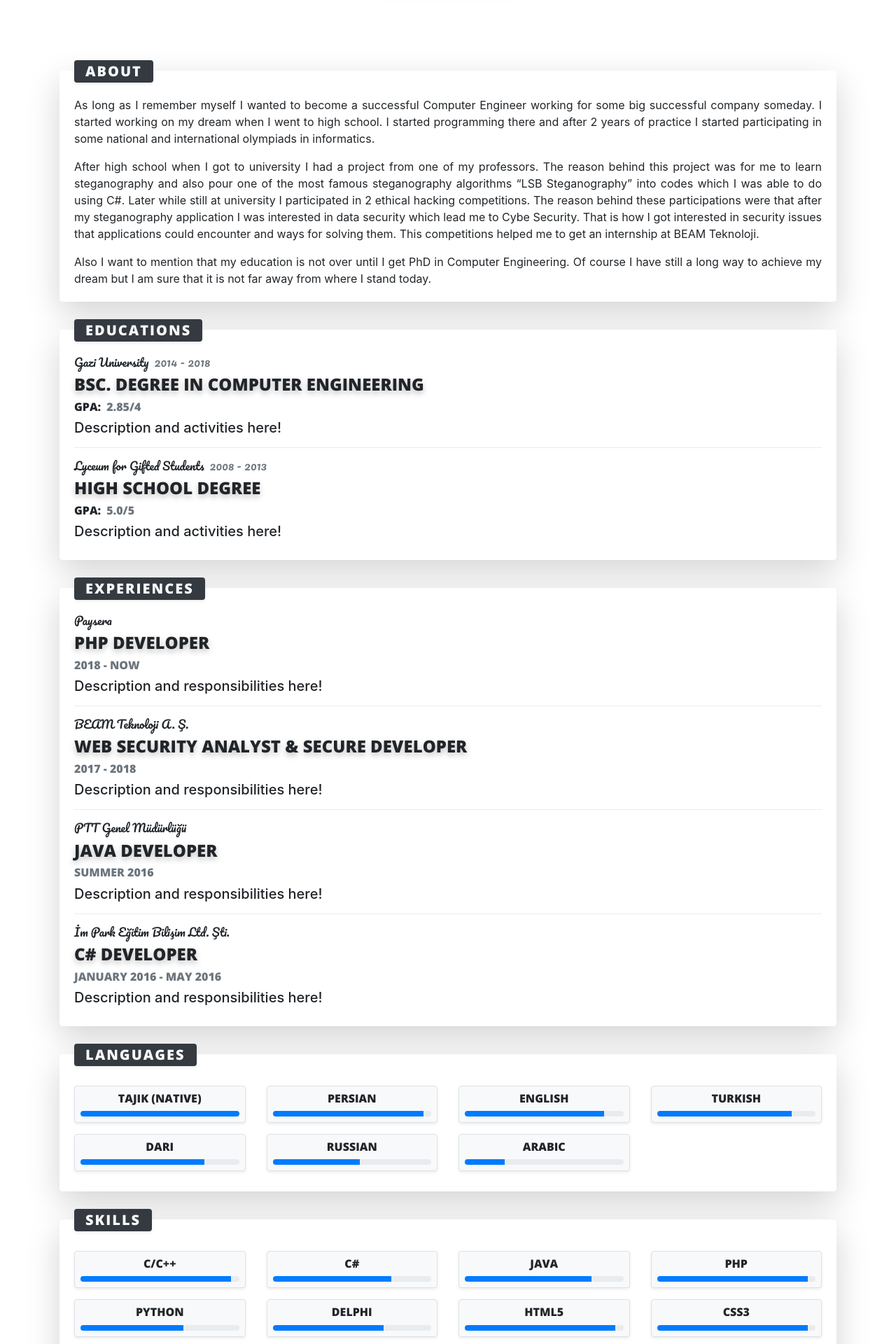
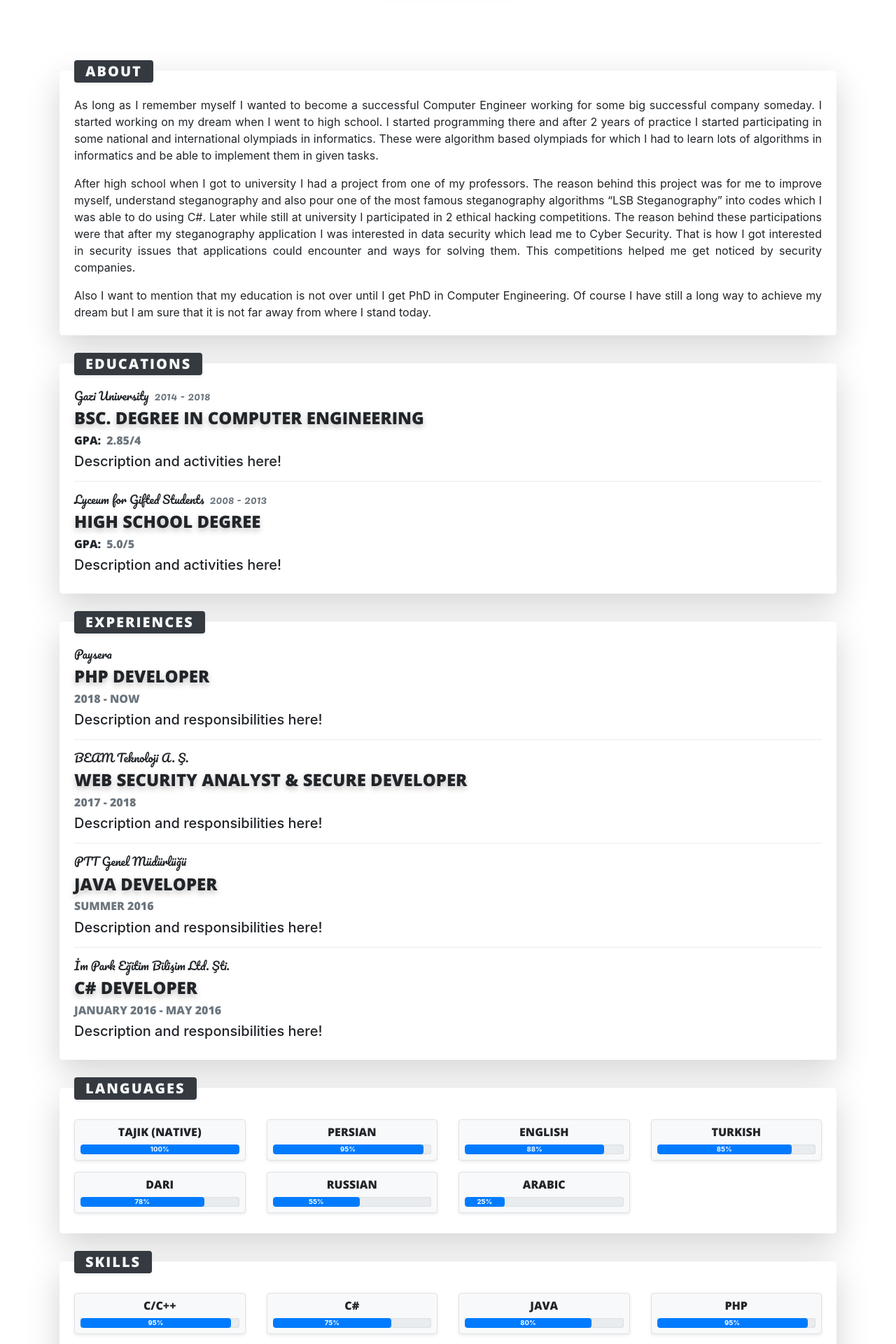
Before and after one commit to shockyrow/portfolio, a React (Create React App) app: page / in a window 1280 px wide. Shown: the part 440-2360 px from the top of the page at 70% size. Built offline with nearby package versions, Linux system fonts and the light colour scheme; a web font is replaced by a local one.

Commit message:
Minor changes

```diff
--- a/src/assets/scss/global.scss
+++ b/src/assets/scss/global.scss
@@ -1,3 +1,5 @@
+@import "~bootstrap/scss/bootstrap";
+
 body {
   margin: 0;
   padding: 0;
--- a/src/index.js
+++ b/src/index.js
@@ -5,7 +5,6 @@ import App from './views/HomePage/App';
 import * as serviceWorker from './serviceWorker';
 import 'jquery/dist/jquery.min';
 import 'popper.js/dist/popper.min';
-import 'bootstrap/dist/css/bootstrap.min.css';
 import 'bootstrap/dist/js/bootstrap.min';
 
 ReactDOM.render(<App />, document.getElementById('root'));
--- a/src/views/Components/Sections/About.js
+++ b/src/views/Components/Sections/About.js
@@ -11,27 +11,29 @@ class About extends Component {
                 <InfoBlock title={"About"} content={(
                     <Fragment>
                         <p>
-                            As long as I remember myself I wanted to become a successful Computer Engineer working for some
-                            big successful company someday. I started working on my dream when I went to high school. I
-                            started programming there and after 2 years of practice I started participating in some national
-                            and international olympiads in informatics.
+                            As long as I remember myself I wanted to become a successful Computer Engineer working for
+                            some big successful company someday. I started working on my dream when I went to high
+                            school. I started programming there and after 2 years of practice I started participating in
+                            some national and international olympiads in informatics. These were algorithm based
+                            olympiads for which I had to learn lots of algorithms in informatics and be able to
+                            implement them in given tasks.
                         </p>
 
                         <p>
-                            After high school when I got to university I had a project from one of my professors. The reason
-                            behind this project was for me to learn steganography and also pour one of the most famous
-                            steganography algorithms “LSB Steganography” into codes which I was able to do using C#. Later
-                            while still at university I participated in 2 ethical hacking competitions. The reason behind
-                            these participations were that after my steganography application I was interested in data
-                            security which lead me to Cybe Security. That is how I got interested in security issues that
-                            applications could encounter and ways for solving them. This competitions helped me to get an
-                            internship at BEAM Teknoloji.
+                            After high school when I got to university I had a project from one of my professors. The
+                            reason behind this project was for me to improve myself, understand steganography and also
+                            pour one of the most famous steganography algorithms “LSB Steganography” into codes which I
+                            was able to do using C#. Later while still at university I participated in 2 ethical hacking
+                            competitions. The reason behind these participations were that after my steganography
+                            application I was interested in data security which lead me to Cyber Security. That is how I
+                            got interested in security issues that applications could encounter and ways for solving
+                            them. This competitions helped me get noticed by security companies.
                         </p>
 
                         <p className="m-0">
-                            Also I want to mention that my education is not over until I get PhD in Computer Engineering. Of
-                            course I have still a long way to achieve my dream but I am sure that it is not far away from
-                            where I stand today.
+                            Also I want to mention that my education is not over until I get PhD in Computer
+                            Engineering. Of course I have still a long way to achieve my dream but I am sure that it is
+                            not far away from where I stand today.
                         </p>
                     </Fragment>
                 )}/>
--- a/src/views/Components/Sections/Languages.js
+++ b/src/views/Components/Sections/Languages.js
@@ -13,9 +13,10 @@ class Languages extends Component {
                                 {item["name"]}
                             </h6>
 
-                            <div className="progress rounded" style={{'height': '8px'}}>
-                                <div className="progress-bar" role="progressbar" style={{'width': item["progress"] + '%'}}
+                            <div className="progress rounded" style={{height: '14px', boxShadow: 'inset 0 0 2px 0 silver'}}>
+                                <div className="progress-bar rounded" role="progressbar" style={{width: item["progress"] + '%'}}
                                      aria-valuenow={item["progress"]} aria-valuemin="0" aria-valuemax="100">
+                                    <small className="font-weight-bold">{item["progress"] + '%'}</small>
                                 </div>
                             </div>
                         </div>
--- a/src/views/Components/Sections/Skills.js
+++ b/src/views/Components/Sections/Skills.js
@@ -13,9 +13,10 @@ class Skills extends Component {
                                 {item["name"]}
                             </h6>
 
-                            <div className="progress rounded" style={{'height': '8px'}}>
-                                <div className="progress-bar" role="progressbar" style={{'width': item["progress"] + '%'}}
+                            <div className="progress rounded" style={{height: '14px', boxShadow: 'inset 0 0 2px 0 silver'}}>
+                                <div className="progress-bar rounded" role="progressbar" style={{width: item["progress"] + '%'}}
                                      aria-valuenow={item["progress"]} aria-valuemin="0" aria-valuemax="100">
+                                    <small className="font-weight-bold">{item["progress"] + '%'}</small>
                                 </div>
                             </div>
                         </div>
```
